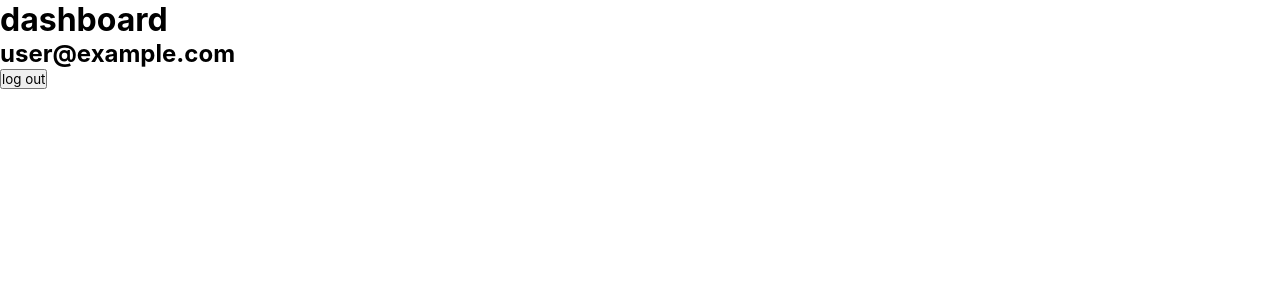
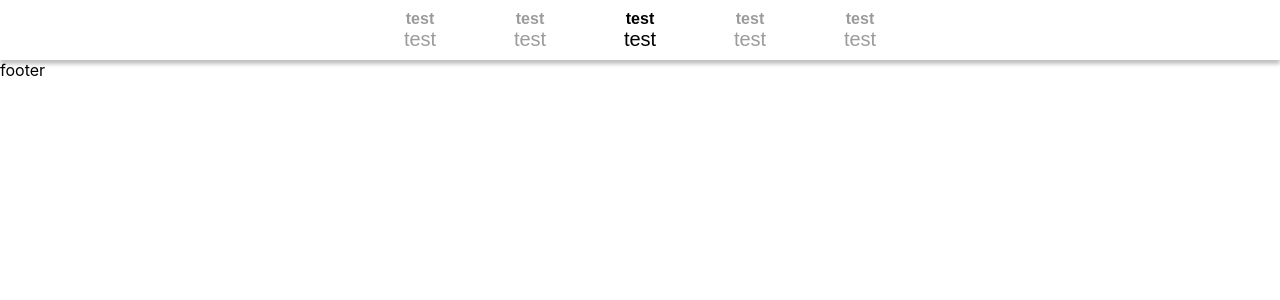
Before and after one commit to PiotrO9/Nutrition-App, a Nuxt app: page /dashboard in a window 1280 px wide. Shown: the top 300 px of the page. Built offline with nearby package versions, Linux system fonts and the light colour scheme; no server answers; sample sign-in values are in the browser's storage.

Commit message:
Add dashboard navbar component

```diff
--- /dev/null
+++ b/components/dashboard/DashboardFooter.vue
@@ -0,0 +1,11 @@
+<template>
+    <footer>footer</footer>
+</template>
+
+<script>
+export default {
+
+}
+</script>
+
+<style></style>
--- /dev/null
+++ b/components/dashboard/DashboardNav.vue
@@ -0,0 +1,40 @@
+<template>
+    <nav class="nav">
+        <menu class="nav__menu">
+            <ul class="nav__menu--list">
+                <DashboardNavItem dateDay="test" weekDate="test" :isSelected="test2" />
+                <DashboardNavItem dateDay="test" weekDate="test" :isSelected="test2" />
+                <DashboardNavItem dateDay="test" weekDate="test" :isSelected="test" />
+                <DashboardNavItem dateDay="test" weekDate="test" :isSelected="test2" />
+                <DashboardNavItem dateDay="test" weekDate="test" :isSelected="test2" />
+            </ul>
+        </menu>
+    </nav>
+</template>
+
+<script setup lang="ts">
+const test = true;
+const test2 = false;
+
+</script>
+
+<style scoped lang="scss">
+.nav {
+    width: 100vw;
+    height: 60px;
+    display: flex;
+    justify-content: center;
+    box-shadow: 0px 4px 4px 0px rgba(0, 0, 0, 0.25);
+
+    &__menu {
+        width: 100%;
+        max-width: 1024px;
+
+        &--list {
+            display: flex;
+            justify-content: center;
+            gap: 10px;
+        }
+    }
+}
+</style>
--- /dev/null
+++ b/components/dashboard/DashboardNavItem.vue
@@ -0,0 +1,50 @@
+<template>
+    <li class="nav-item" :class="{ selected: isSelected }">
+        <span class="nav-item__date-day">{{ props.dateDay }}</span>
+        <span class="nav-item__week-day">{{ props.weekDate }}</span>
+    </li>
+</template>
+
+<script setup lang="ts">
+import { defineProps } from 'vue';
+
+interface navItemProps {
+    dateDay: string,
+    weekDate: string,
+    isSelected: boolean
+}
+
+const props = defineProps<navItemProps>();
+</script>
+
+<style scoped lang="scss">
+.nav-item {
+    @include flex-center;
+    flex-direction: column;
+    max-width: 100px;
+    width: 100%;
+    padding-top: 10px;
+    color: $mediumGray;
+
+    &:first-child,
+    &:last-child {
+        display: none;
+
+        @include breakpoint-up(sm) {
+            display: flex;
+        }
+    }
+
+    &.selected {
+        color: $pure-black;
+    }
+
+    &__date-day {
+        @include font-style(16px, 700);
+    }
+
+    &__week-day {
+        @include font-style(20px, 300);
+    }
+}
+</style>
--- a/pages/dashboard.vue
+++ b/pages/dashboard.vue
@@ -1,10 +1,11 @@
 <template>
-    <h1>dashboard</h1>
-    <h2>{{ user?.email }}</h2>
+    <DashboardNav />
+    <div class="wrapper">
+        <main class="main">
 
-    <button @click="logout">
-        log out
-    </button>
+        </main>
+    </div>
+    <DashboardFooter />
 </template>
 
 <script setup lang="ts">
```
